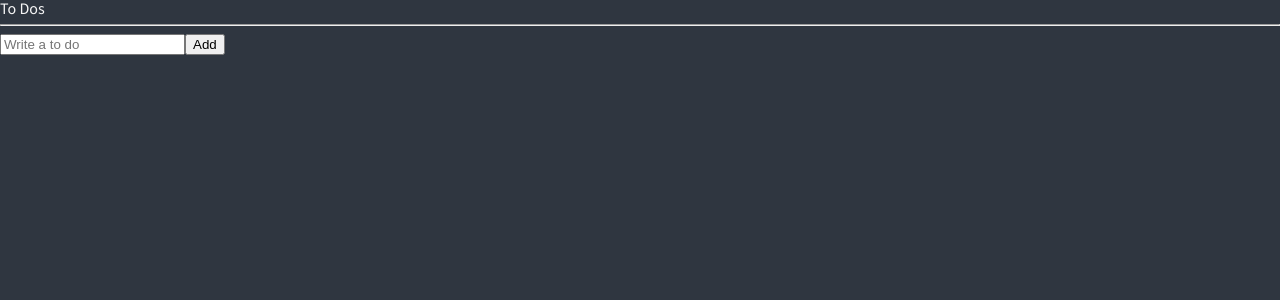
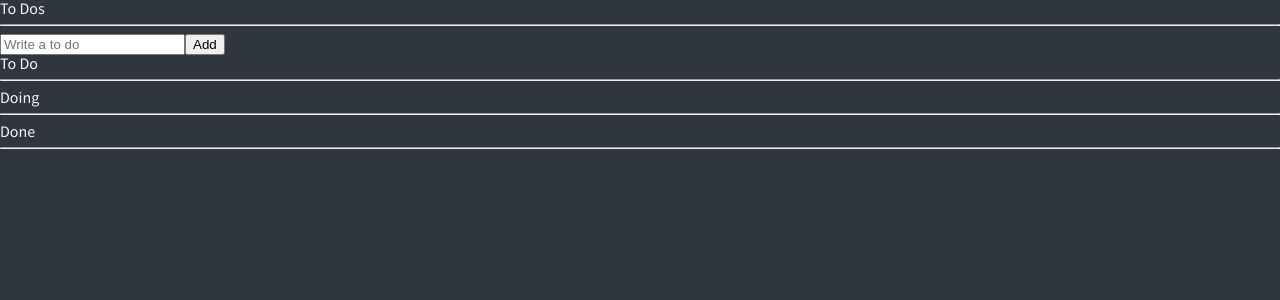
Before and after one commit to silbioa480/ToDoList, a React (Create React App) app: page / in a window 1280 px wide. Shown: the top 300 px of the page. Built offline with nearby package versions, Linux system fonts and the light colour scheme.

Commit message:
add recoil selector

```diff
--- a/src/atoms.tsx
+++ b/src/atoms.tsx
@@ -1,4 +1,4 @@
-import { atom } from "recoil";
+import { atom, selector } from "recoil";
 
 export interface IToDo {
   text: string;
@@ -10,3 +10,15 @@ export const toDoState = atom<IToDo[]>({
   key: "toDo",
   default: [],
 });
+
+export const toDoSelector = selector({
+  key: "toDoSelector",
+  get: ({ get }) => {
+    const toDos = get(toDoState);
+    return [
+      toDos.filter((toDo) => toDo.category === "TO_DO"),
+      toDos.filter((toDo) => toDo.category === "DOING"),
+      toDos.filter((toDo) => toDo.category === "DONE"),
+    ];
+  },
+});
--- a/src/components/ToDoList.tsx
+++ b/src/components/ToDoList.tsx
@@ -1,22 +1,38 @@
 import React from "react";
 import { useRecoilValue } from "recoil";
-import { toDoState } from "../atoms";
+import { toDoSelector } from "../atoms";
 import CreateToDo from "./CreateToDo";
 import ToDo from "./ToDo";
 
 function ToDoList() {
-  const toDos = useRecoilValue(toDoState);
+  const [toDo, doing, done] = useRecoilValue(toDoSelector);
 
   return (
     <div>
       <h1>To Dos</h1>
       <hr />
       <CreateToDo />
+      <h2>To Do</h2>
       <ul>
-        {toDos.map((toDo) => (
+        {toDo.map((toDo) => (
           <ToDo key={toDo.id} {...toDo} />
         ))}
       </ul>
+      <hr />
+      <h2>Doing</h2>
+      <ul>
+        {doing.map((toDo) => (
+          <ToDo key={toDo.id} {...toDo} />
+        ))}
+      </ul>
+      <hr />
+      <h2>Done</h2>
+      <ul>
+        {done.map((toDo) => (
+          <ToDo key={toDo.id} {...toDo} />
+        ))}
+      </ul>
+      <hr />
     </div>
   );
 }
```
